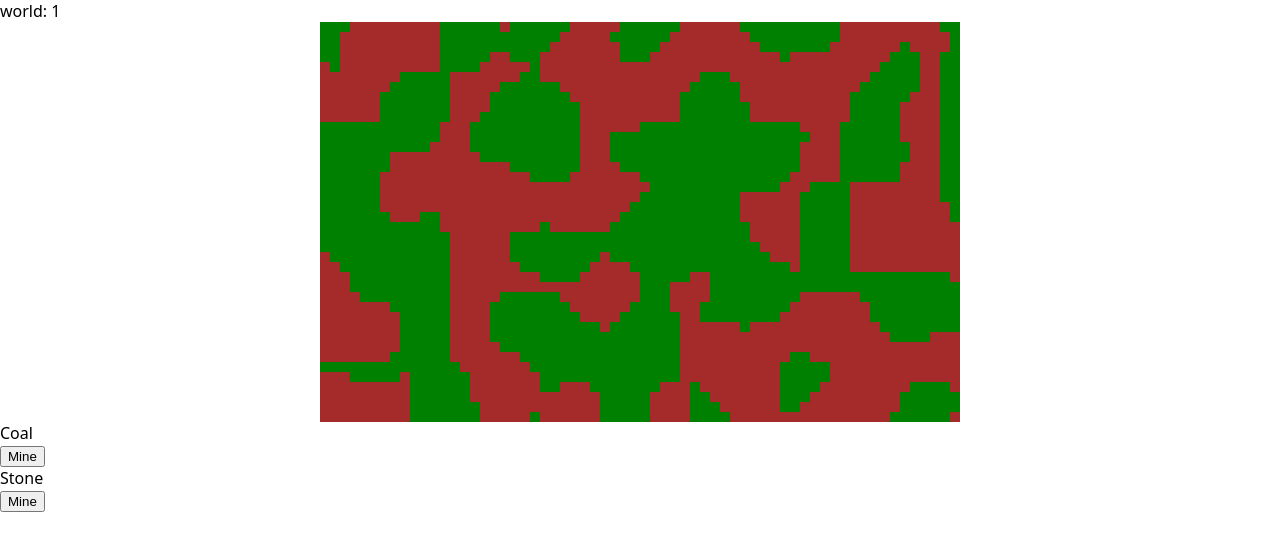
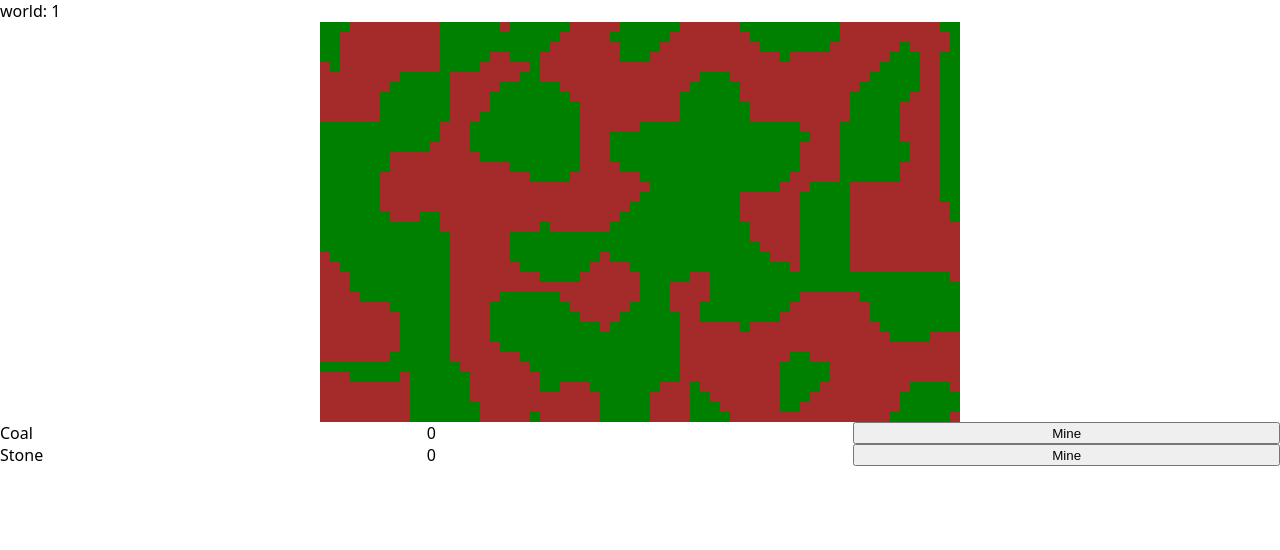
Before and after one commit to tylerschloesser/idle-v1, a React app in the folder packages/app/: page /world/1 in a window 1280 px wide. Shown: the top 550 px of the page. Built offline with nearby package versions, Linux system fonts and the light colour scheme; the HTML template or start-up script is replaced by a standard one.

Commit message:
add count

```diff
--- a/packages/app/src/mine.component.tsx
+++ b/packages/app/src/mine.component.tsx
@@ -1,5 +1,6 @@
-import { useContext } from 'react'
+import { Fragment, useContext } from 'react'
 import { Context } from './context.js'
+import styles from './mine.module.scss'
 import { ItemType, itemType } from './world.js'
 
 interface MineButtonProps {
@@ -20,13 +21,14 @@ function MineButton({ itemType }: MineButtonProps) {
 }
 export function Mine() {
   return (
-    <>
+    <div className={styles.mine}>
       {Object.values(itemType.Values).map((itemType) => (
-        <div key={itemType}>
+        <Fragment key={itemType}>
           <div>{itemType}</div>
+          <div>0</div>
           <MineButton itemType={itemType} />
-        </div>
+        </Fragment>
       ))}
-    </>
+    </div>
   )
 }
--- a/packages/app/src/mine.module.scss
+++ b/packages/app/src/mine.module.scss
@@ -1,2 +1,4 @@
-.checkbox {
+.mine {
+  display: grid;
+  grid-template-columns: repeat(3, 1fr);
 }
```
